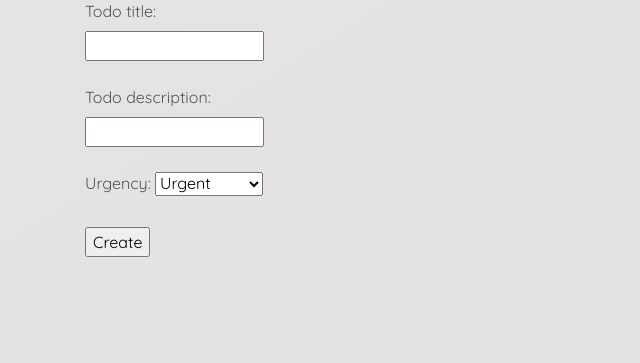
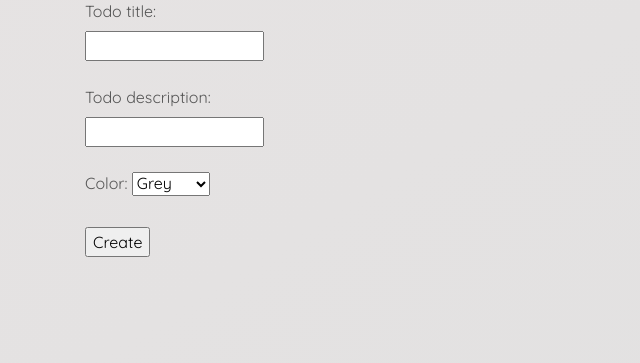
Before and after one commit to ezriwhite/hack110-todo-demo, a Flask app: page /create-todo in a window 1280 px wide. Shown: the part 116-479 px from the top of the page, without its empty margins (0-640 px from the left). Run offline with Flask 2, Linux system fonts and the light colour scheme; some libraries are stand-ins or nearby versions.

Commit message:
colors and beautify

```diff
--- a/app.py
+++ b/app.py
@@ -18,9 +18,9 @@ def view_todo_list():
     return render_template('view-list.html', todo_list=todo_list)
 
 
-@app.route('/todo<todo_number>')
-def display_todo(todo_number: str):
-    return render_template('todo.html', user=todo_list[int(todo_number)])
+@app.route('/edit-todo<todo_number>')
+def edit_todo(todo_number: str):
+    return render_template('edit-todo.html', user=todo_list[int(todo_number)])
 
 
 @app.route('/create-todo', methods=["GET", "POST"])
@@ -31,11 +31,12 @@ def create_todo():
 
         title: str = request.form['title']
         description: str = request.form['description']
+        color: str = request.form['color']
 
         if title == '':
             return render_template("create-todo.html")
 
-        new_todo: todo = todo(todo_count, title, description)
+        new_todo: todo = todo(todo_count, title, description, color)
         todo_list.append(new_todo)
 
         todo_count += 1
--- a/helpers.py
+++ b/helpers.py
@@ -1,10 +1,13 @@
 class todo:
     id: int
+    title: str
     description: str
+    color: str
     visible: bool
 
-    def __init__(self, id: int, title: str, description: str):
+    def __init__(self, id: int, title: str, description: str, color: str):
         self.id = id
         self.title = title
         self.description = description
+        self.color = color
         self.visible = True
--- a/static/styles.css
+++ b/static/styles.css
@@ -65,3 +65,20 @@ img.logo { max-height: 7vw; }
 .container {
     margin-top: 1rem;
 }
+
+.todo {
+  padding: 10px;
+  border-radius: 10px;
+  margin-bottom: 5px;
+  border-width: 2px;
+  border-style: solid;
+}
+
+.grey-border {border-color: #cac9c9;}
+.red-border {border-color: #FE9F9F;}
+.orange-border {border-color:#FEC79F;}
+.yellow-border {border-color: #fadf94;}
+.green-border {border-color:#BEFE9F;}
+.blue-border {border-color: #9FEDFE;}
+.purple-border {border-color:#CFA3DF;}
+.pink-border {border-color: #FE9FE9;}
--- a/templates/create-todo.html
+++ b/templates/create-todo.html
@@ -42,11 +42,16 @@
             <input type="text" id="description" name="description">
             <br />
             <br />
-            <label for="urgency">Urgency:</label>
-            <select id="urgency" name="urgency">
-                <option value="lion">Urgent</option>
-                <option value="snake">None</option>
-                <option value="eagle">Non Urgent</option>
+            <label for="color">Color:</label>
+            <select id="color" name="color">
+                <option value="grey">Grey</option>
+                <option value="red">Red</option>
+                <option value="orange">Orange</option>
+                <option value="yellow">Yellow</option>
+                <option value="green">Green</option>
+                <option value="blue">Blue</option>
+                <option value="purple">Purple</option>
+                <option value="pink">Pink</option>
             </select>
             <br />
             <br />
--- a/templates/view-list.html
+++ b/templates/view-list.html
@@ -33,8 +33,10 @@
     <div class='container'>
         <h2>Todo List</h2>
         {% for todo in todo_list %}
-        <h4>{{todo.title}}</h4>
-        <p>{{todo.description}}</p>
+        <div class="todo {{todo.color}}-border">
+            <h4>{{todo.title}}</h4>
+            <p>{{todo.description}}</p>
+        </div>
         {% endfor %}
     </div>
 </body>
```
Also changed, not shown: templates/edit-todo.html (renamed from templates/todo.html, +10 -11 lines).
